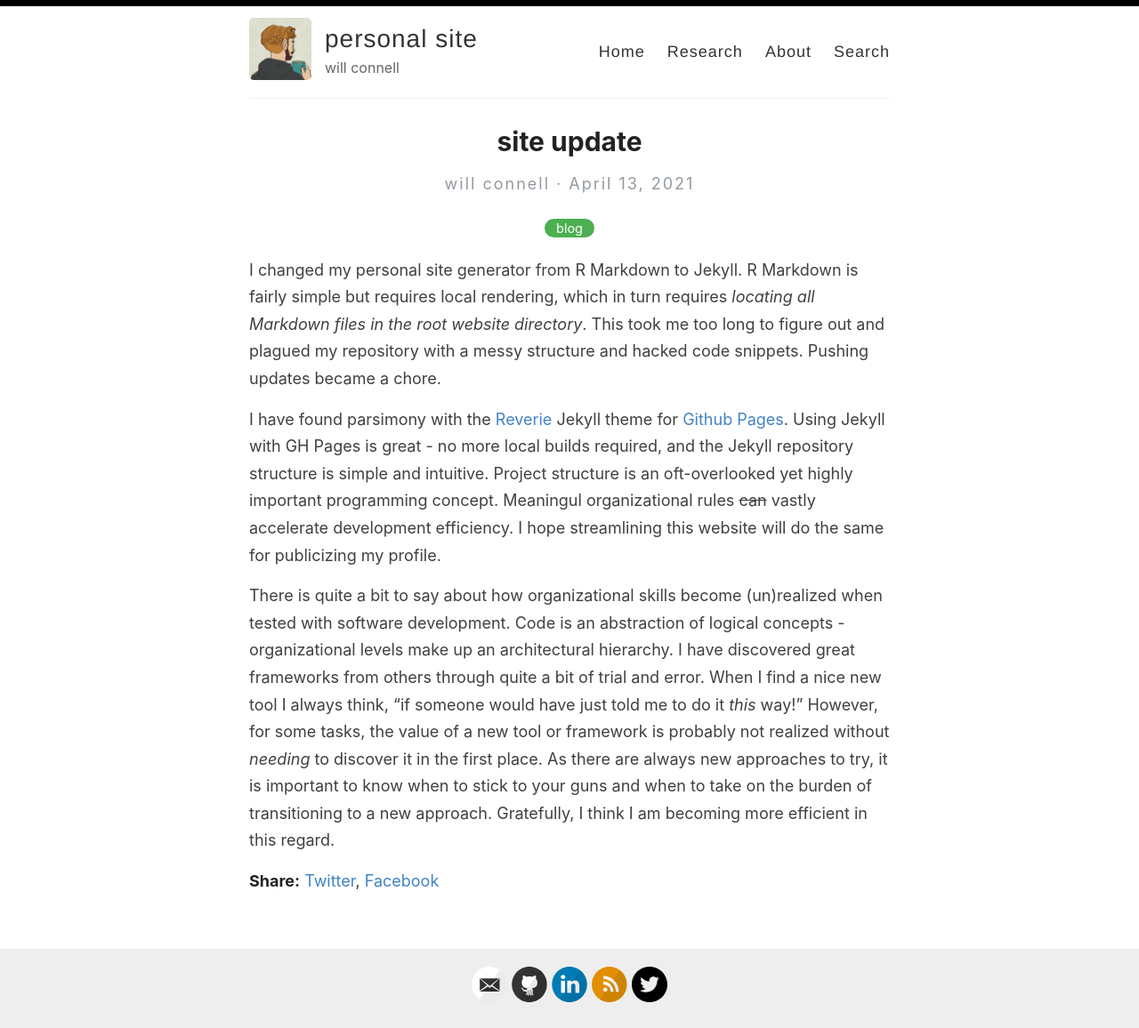
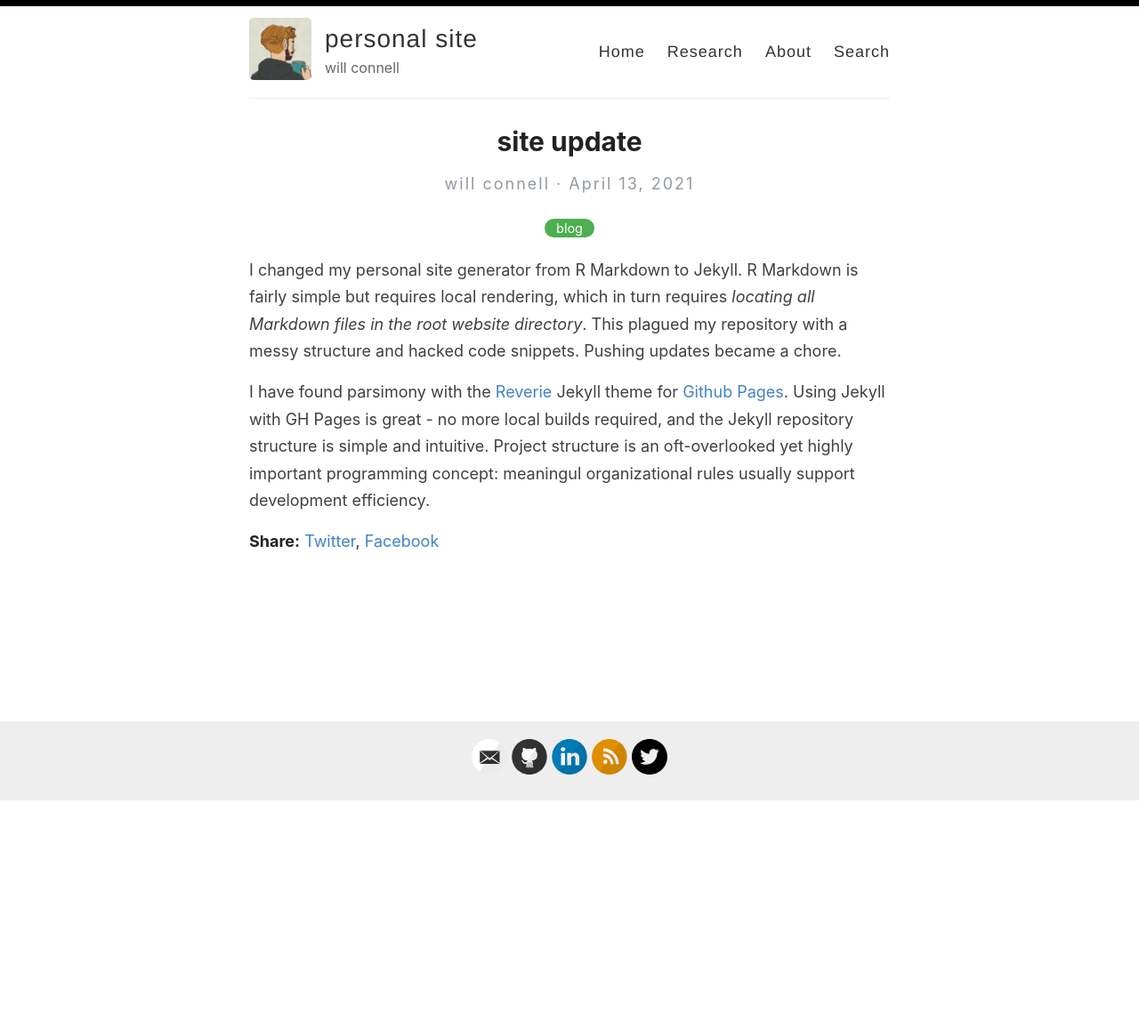
Before and after one commit to wconnell/wconnell.github.io, a Jekyll site: the page built from _posts/2021-04-13-new-site.md, in a window 1280 px wide. Shown: the whole page at 89% size. Built offline with Jekyll 4.4.1, drawn with Linux system fonts in a browser that asks for light colours; after the commit the page ends 901 px from its top, so only the background shows below that.

Commit message:
fix text

```diff
--- a/_posts/2021-04-13-new-site.md
+++ b/_posts/2021-04-13-new-site.md
@@ -3,8 +3,8 @@ layout: post
 title:  site update
 categories: [blog]
 ---
-I changed my personal site generator from R Markdown to Jekyll. R Markdown is fairly simple but requires local rendering, which in turn requires *locating all Markdown files in the root website directory*. This took me too long to figure out and plagued my repository with a messy structure and hacked code snippets. Pushing updates became a chore.
+I changed my personal site generator from R Markdown to Jekyll. R Markdown is fairly simple but requires local rendering, which in turn requires *locating all Markdown files in the root website directory*. This  plagued my repository with a messy structure and hacked code snippets. Pushing updates became a chore.
 
-I have found parsimony with the [Reverie](https://github.com/amitmerchant1990/reverie) Jekyll theme for [Github Pages](https://docs.github.com/en/pages/getting-started-with-github-pages/about-github-pages). Using Jekyll with GH Pages is great - no more local builds required, and the Jekyll repository structure is simple and intuitive. Project structure is an oft-overlooked yet highly important programming concept. Meaningul organizational rules ~~can~~ vastly accelerate development efficiency. I hope streamlining this website will do the same for publicizing my profile.
+I have found parsimony with the [Reverie](https://github.com/amitmerchant1990/reverie) Jekyll theme for [Github Pages](https://docs.github.com/en/pages/getting-started-with-github-pages/about-github-pages). Using Jekyll with GH Pages is great - no more local builds required, and the Jekyll repository structure is simple and intuitive. Project structure is an oft-overlooked yet highly important programming concept: meaningul organizational rules usually support development efficiency.
 
-There is quite a bit to say about how organizational skills become (un)realized when tested with software development. Code is an abstraction of logical concepts - organizational levels make up an architectural hierarchy. I have discovered great frameworks from others through quite a bit of trial and error. When I find a nice new tool I always think, "if someone would have just told me to do it *this* way!" However, for some tasks, the value of a new tool or framework is probably not realized without *needing* to discover it in the first place. As there are always new approaches to try, it is important to know when to stick to your guns and when to take on the burden of transitioning to a new approach. Gratefully, I think I am becoming more efficient in this regard.
+<!-- There is quite a bit to say about how organizational skills become (un)realized when tested with software development. Code is an abstraction of logical concepts - organizational levels make up an architectural hierarchy. I have discovered great frameworks from others through quite a bit of trial and error. When I find a nice new tool I always think, "if someone would have just told me to do it *this* way!" However, for some tasks, the value of a new tool or framework is probably not realized without *needing* to discover it in the first place. As there are always new approaches to try, it is important to know when to stick to your guns and when to take on the burden of transitioning to a new approach. Gratefully, I think I am becoming more efficient in this regard. -->
```
